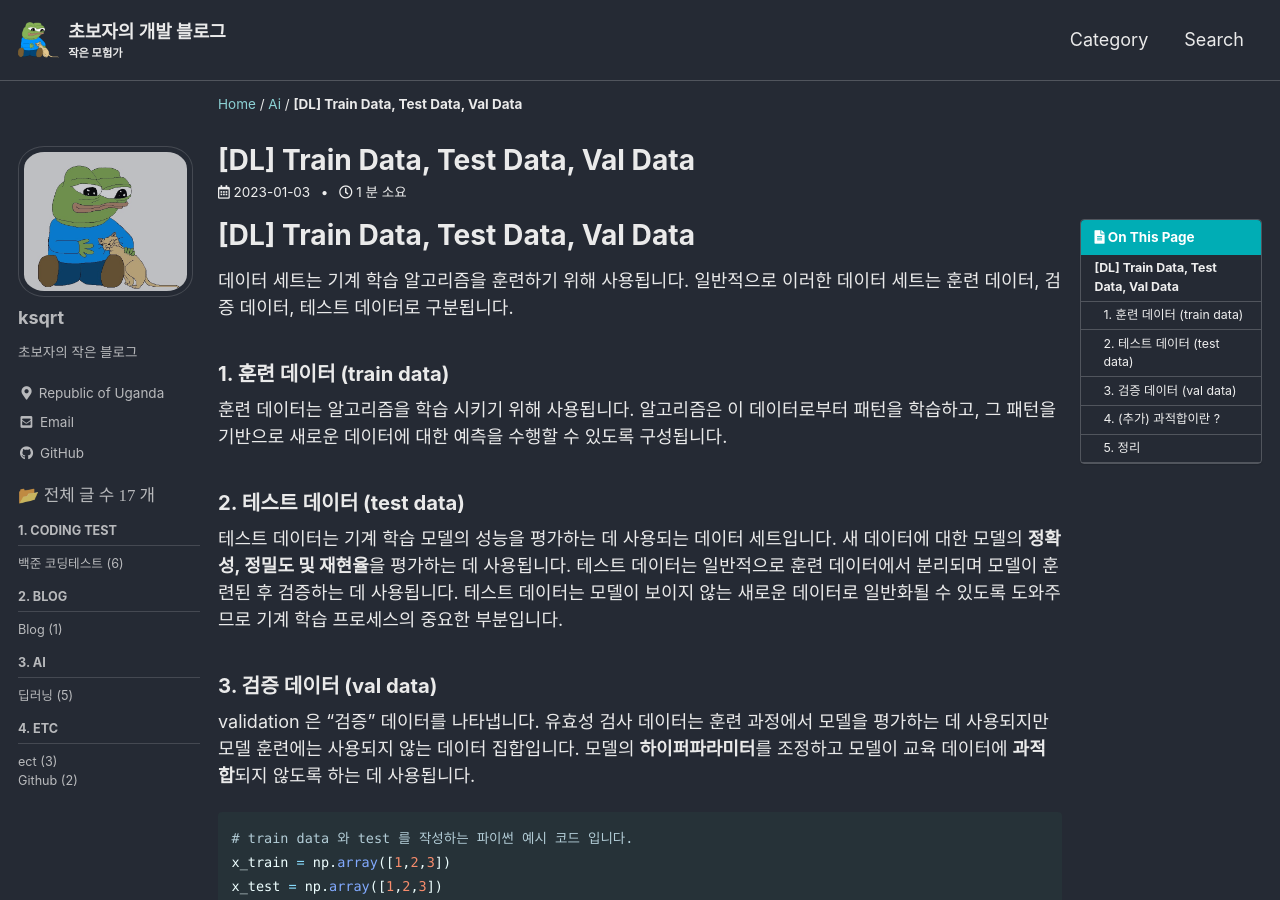
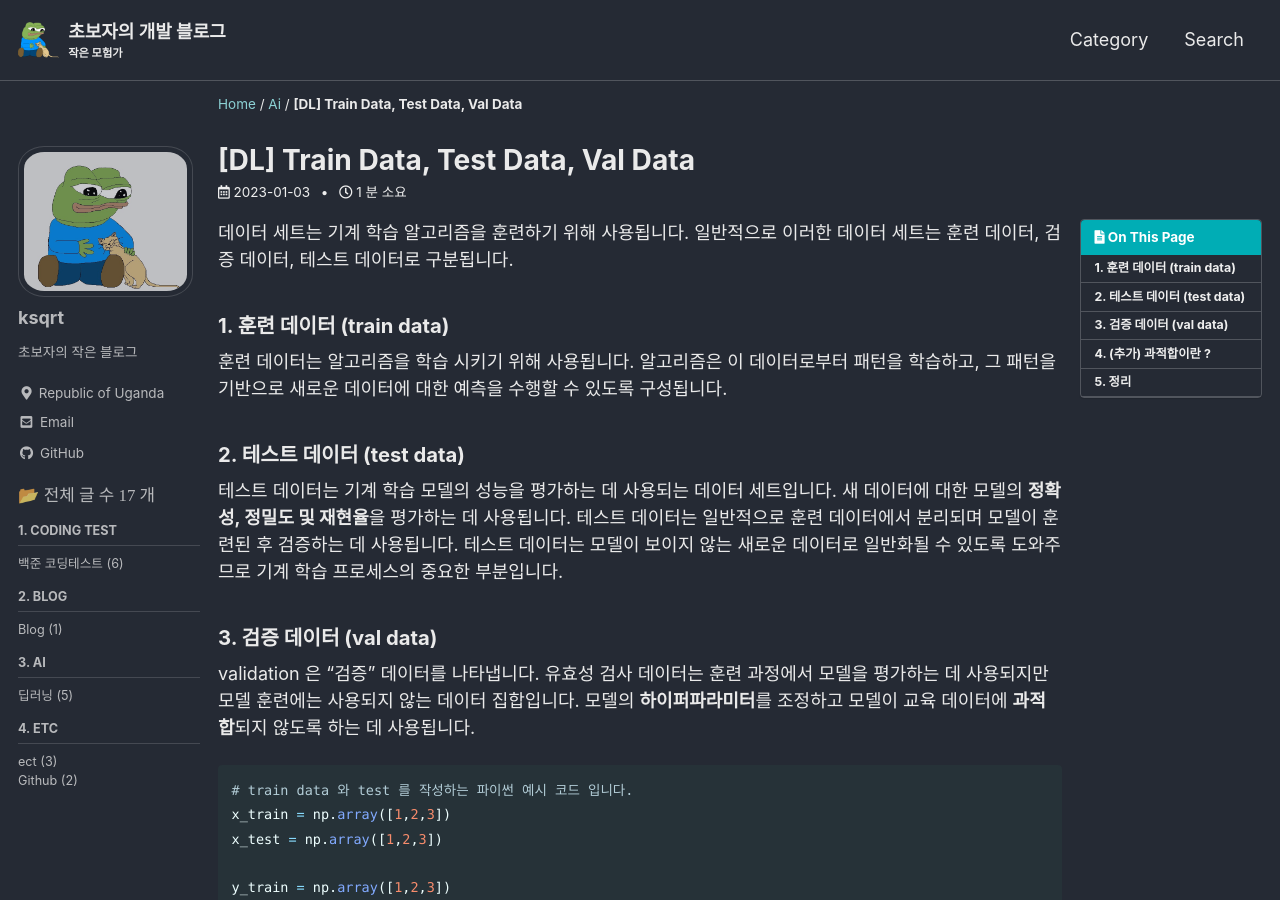
Before and after one commit to ksqrt/ksqrt.github.io, a Jekyll site: the page built from _posts/ai/2023-01-03-ai-Train Data, Test Data, Val Data.md, in a window 1280 px wide and 900 px high. Built offline with Jekyll 4.4.1, drawn with Linux system fonts in a browser that asks for light colours; cached includes are drawn as plain includes; comment, search, counter and statistics services are not loaded.

Commit message:
삭제 : h1 헤드라인

```diff
--- a/_posts/ai/2023-01-03-ai-Dimension.md
+++ b/_posts/ai/2023-01-03-ai-Dimension.md
@@ -9,8 +9,6 @@ toc_sticky: true
 ---
 
 <!-- 위는 머릿말임 아래부터 포스트 본문 -->
-
-# [DL] Dimension
 
 딥러닝 에서의 행렬의 종류
 
--- a/_posts/ai/2023-01-03-ai-Train Data, Test Data, Val Data.md
+++ b/_posts/ai/2023-01-03-ai-Train Data, Test Data, Val Data.md
@@ -9,7 +9,7 @@ toc_sticky: true
 ---
 
 <!-- 위는 머릿말임 아래부터 포스트 본문 -->
-# [DL] Train Data, Test Data, Val Data
+
 
 데이터 세트는 기계 학습 알고리즘을 훈련하기 위해 사용됩니다. 일반적으로 이러한 데이터 세트는 훈련 데이터, 검증 데이터, 테스트 데이터로 구분됩니다.
 
```
